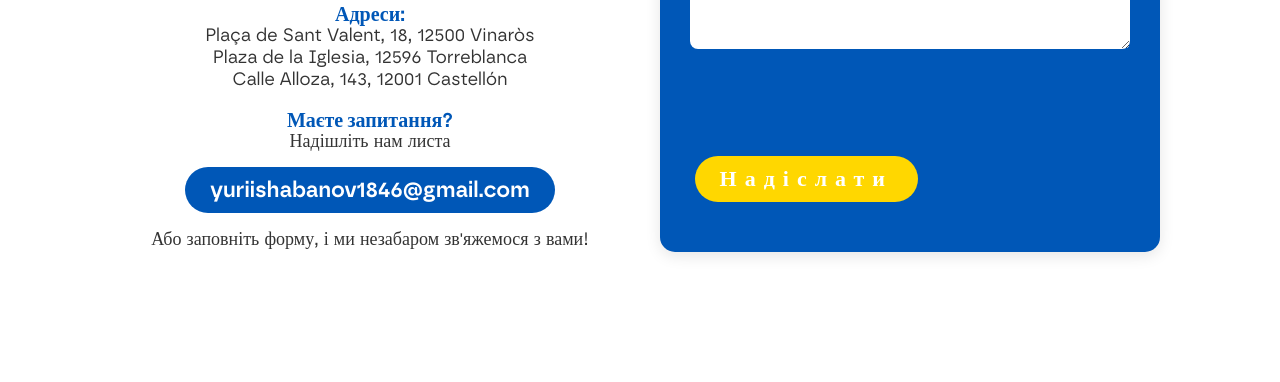
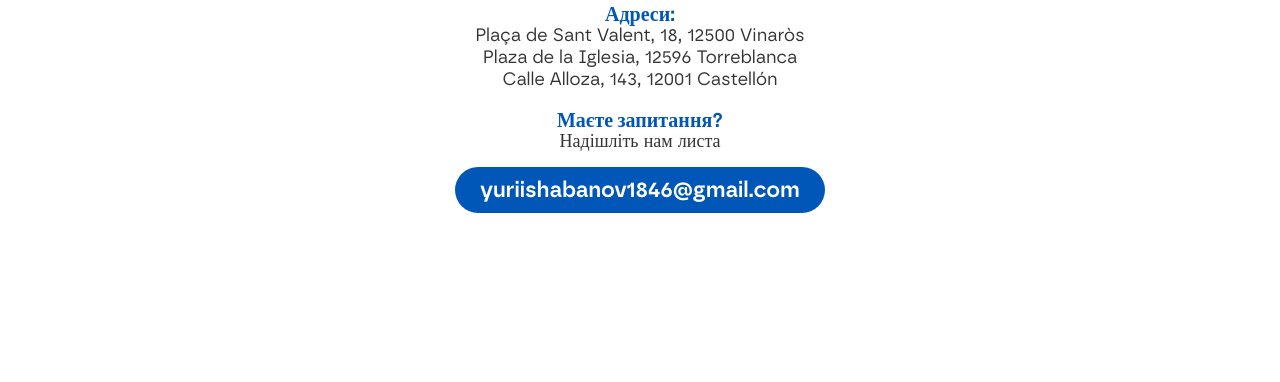
Before and after one commit to denxiik/ukrainian-church-vinaros-web, a plain HTML site: page ukr/contact/index.html in a window 1280 px wide. Shown: the part 418-800 px from the top of the page. Drawn offline with Linux system fonts and the light colour scheme.

Commit message:
Comment form

```diff
--- a/ukr/contact/index.html
+++ b/ukr/contact/index.html
@@ -39,10 +39,10 @@
                     yuriishabanov1846@gmail.com
                 </button>
             </a>
-            <p class="paragraph-normal">Або заповніть форму, і ми незабаром зв'яжемося з вами!</p>
+            <!--p class="paragraph-normal">Або заповніть форму, і ми незабаром зв'яжемося з вами!</p-->
         </div>
 
-        <div class="contact-form-container">
+        <!--div class="contact-form-container">
             <form class="contact-form" action="" method="POST">
                 <div class="form-group">
                     <input type="text" id="name" name="name" placeholder="Ім'я:" required>
@@ -58,7 +58,7 @@
                 </div>
                 <button type="submit">Надіслати</button>
             </form>
-        </div>
+        </div-->
     </section>
 </body>
 
```
